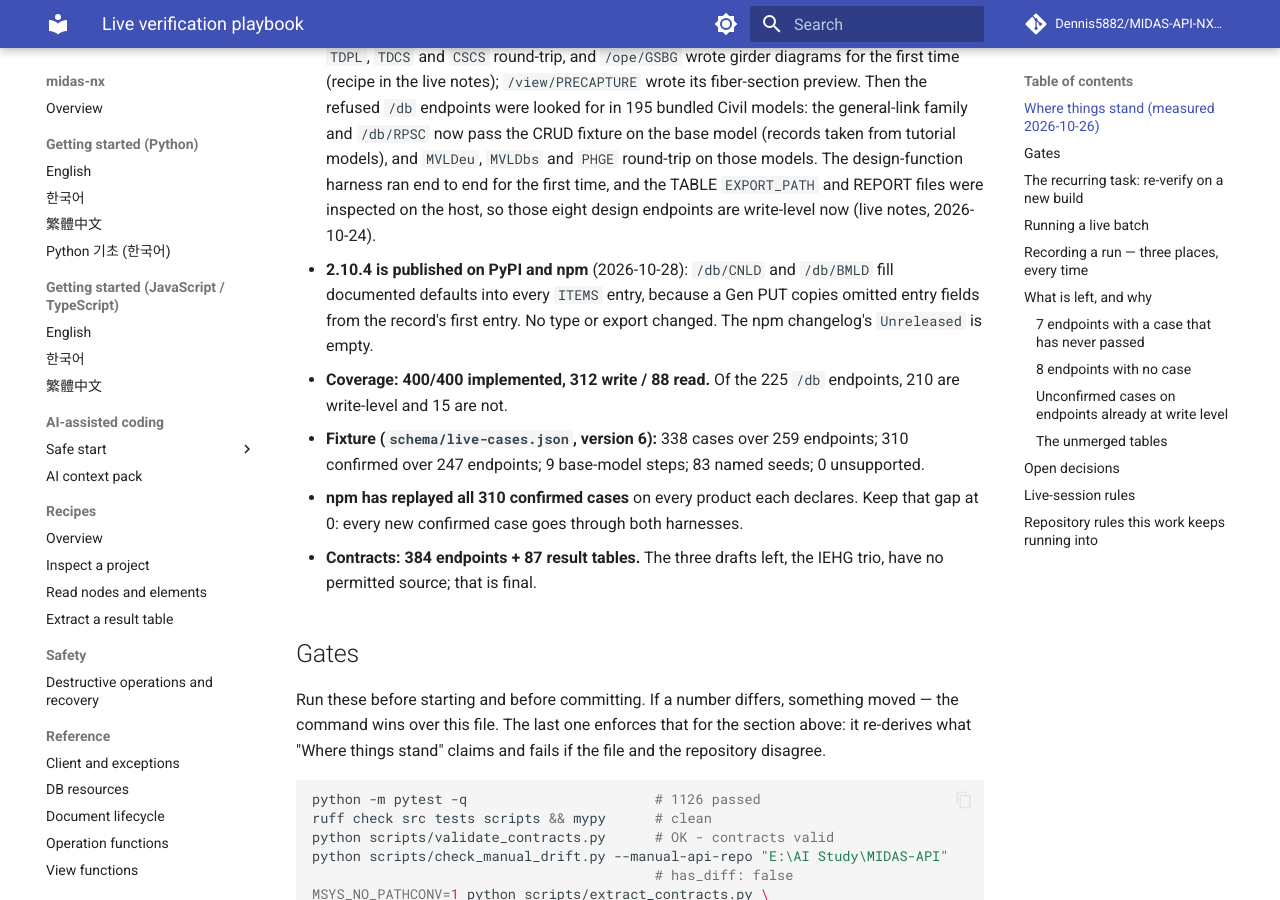
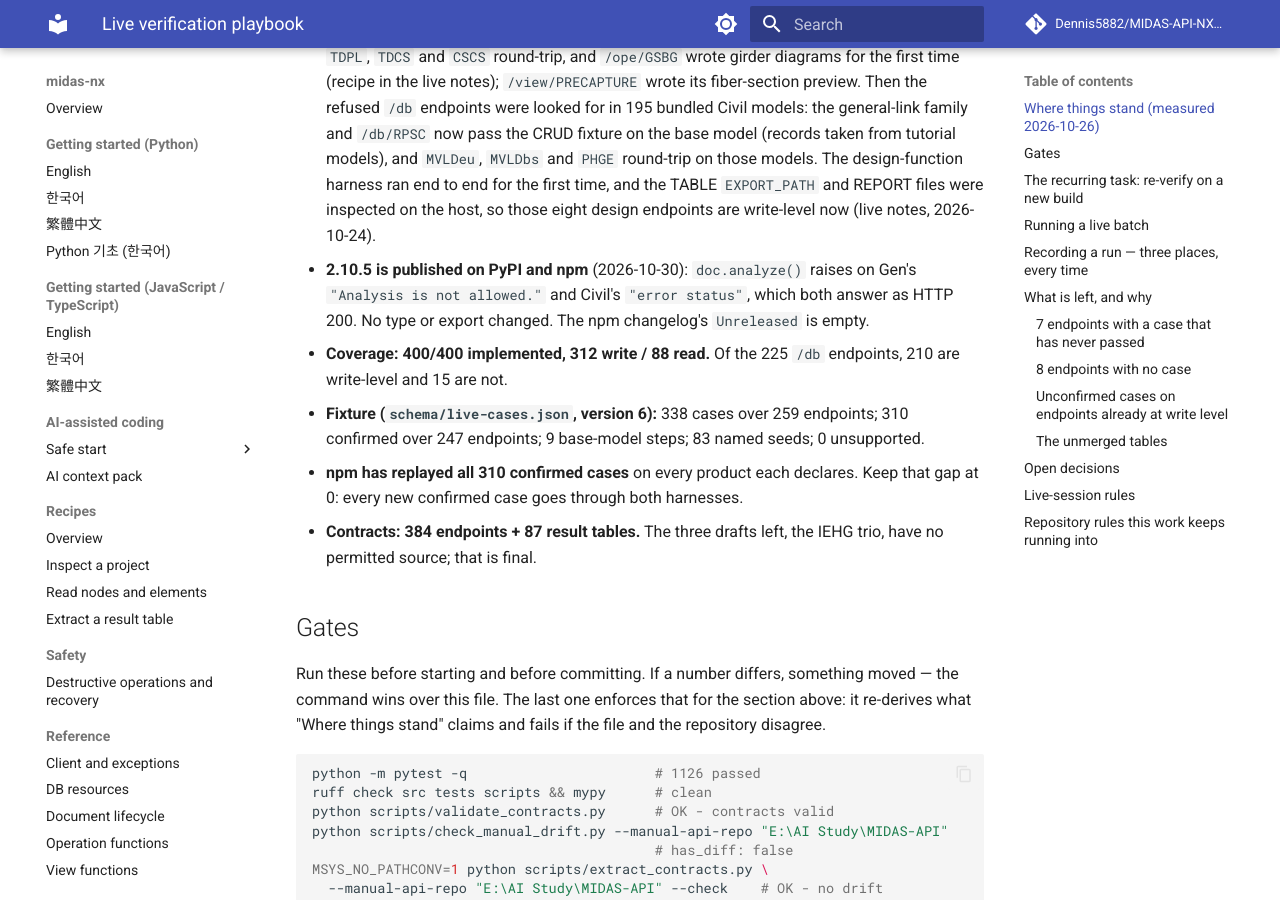
Before and after one commit to Dennis5882/MIDAS-API-NX-SDK, an MkDocs documentation site: the page built from docs/live_verification_playbook.md, in a window 1280 px wide and 900 px high, scrolled down 881 px. Built offline with MkDocs 1.6.1 and Material for MkDocs 9.7.7, drawn with Linux system fonts in a browser that asks for light colours; comment, search, counter and statistics services are not loaded.

Commit message:
docs: prepare 2.10.5 release notes and PLAN.md
analyze() now raises on Gen's "Analysis is not allowed." and Civil's
"error status"; the notes state that change for both surfaces and list
the time-history measurements recorded beside it.

Co-Authored-By: Claude Opus 5.5 <noreply@anthropic.com>

```diff
--- a/docs/live_verification_playbook.md
+++ b/docs/live_verification_playbook.md
@@ -42,10 +42,10 @@ scoreboard.
   and `MVLDeu`, `MVLDbs` and `PHGE` round-trip on those models. The design-function harness ran end to end for the first time, and the TABLE
   `EXPORT_PATH` and REPORT files were inspected on the host, so those eight
   design endpoints are write-level now (live notes, 2026-10-24).
-- **2.10.4 is published on PyPI and npm** (2026-10-28): `/db/CNLD` and
-  `/db/BMLD` fill documented defaults into every `ITEMS` entry, because a Gen
-  PUT copies omitted entry fields from the record's first entry. No type or
-  export changed. The npm changelog's `Unreleased` is empty.
+- **2.10.5 is published on PyPI and npm** (2026-10-30): `doc.analyze()`
+  raises on Gen's `"Analysis is not allowed."` and Civil's `"error status"`,
+  which both answer as HTTP 200. No type or export changed. The npm
+  changelog's `Unreleased` is empty.
 - **Coverage: 400/400 implemented, 312 write / 88 read.** Of the 225 `/db`
   endpoints, 210 are write-level and 15 are not.
 - **Fixture (`schema/live-cases.json`, version 6):** 338 cases over 259
```
Also changed, not shown: PLAN.md (+11 -2 lines), docs/release_notes_v2.10.5.md (added, +52 -0 lines), packages/typescript/CHANGELOG.md (+5 -0 lines).
